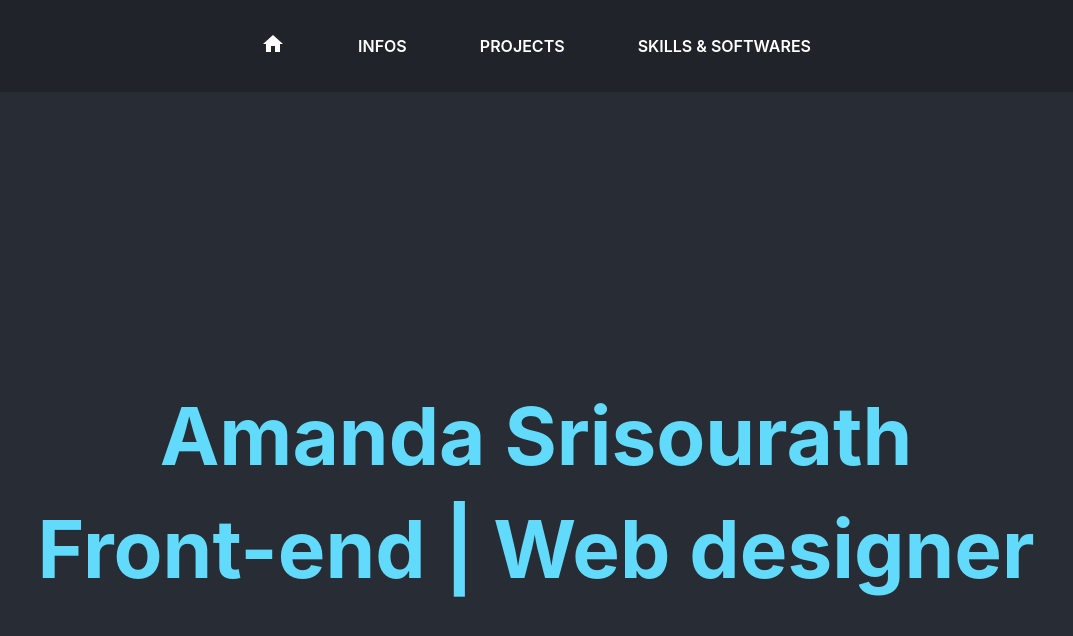
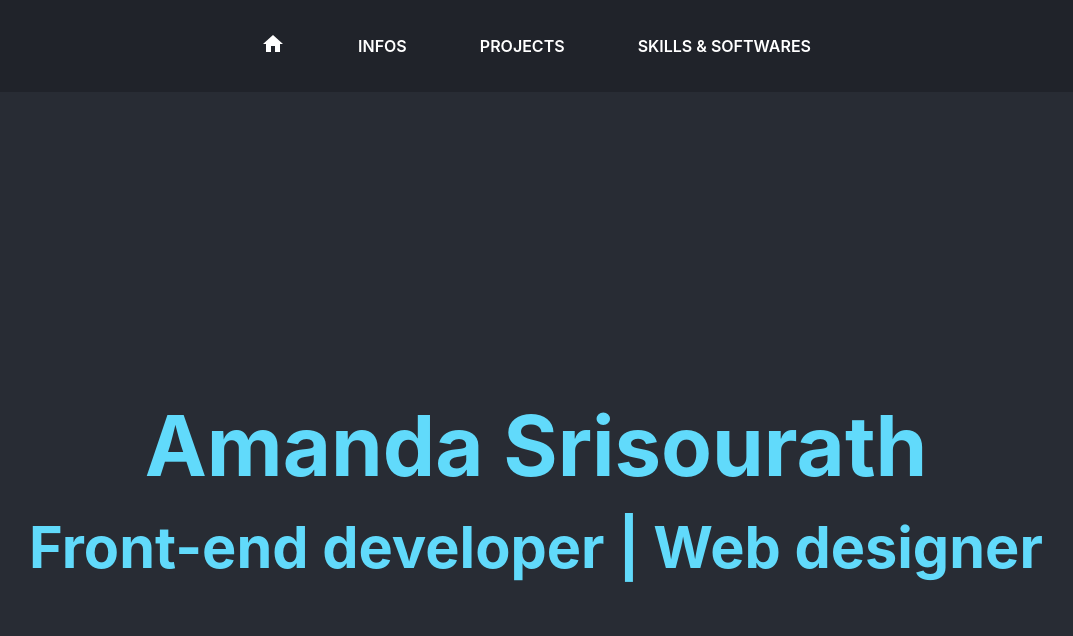
Before and after one commit to AmandaSrisourath/portfolio, a React (Create React App) app: page / in a window 1280 px wide. Shown: the top 636 px of the page, without its empty margins (104-1177 px from the left). Built offline with nearby package versions, Linux system fonts and the light colour scheme.

Commit message:
Add hover

```diff
--- a/src/pages/home/Presentation.js
+++ b/src/pages/home/Presentation.js
@@ -3,14 +3,14 @@ import styled from "@emotion/styled";
 
 function Presentation() {
     return (
-        <Titles>
+        <Titles id="home">
             <Name>
                 Amanda Srisourath
             </Name>
 
-            <Name>
-                Front-end | Web designer
-            </Name>
+            <Description>
+                Front-end developer | Web designer
+            </Description>
         </Titles>
     )
 }
@@ -24,9 +24,16 @@ const Titles = styled('div')`
 `
 
 const Name = styled('h1')`
-  color: #61dafb;
-  margin: 8px;
-  font-size: 80px;
+    color: #61dafb;
+    margin: 8px;
+    font-size: 6.5vw;
+`
+
+const Description = styled('h2')`
+    color: #61dafb;
+    margin-top: 8px;
+    margin-bottom: 16px;
+    font-size: 4.5vw;
 `
 
 export default Presentation;
```
